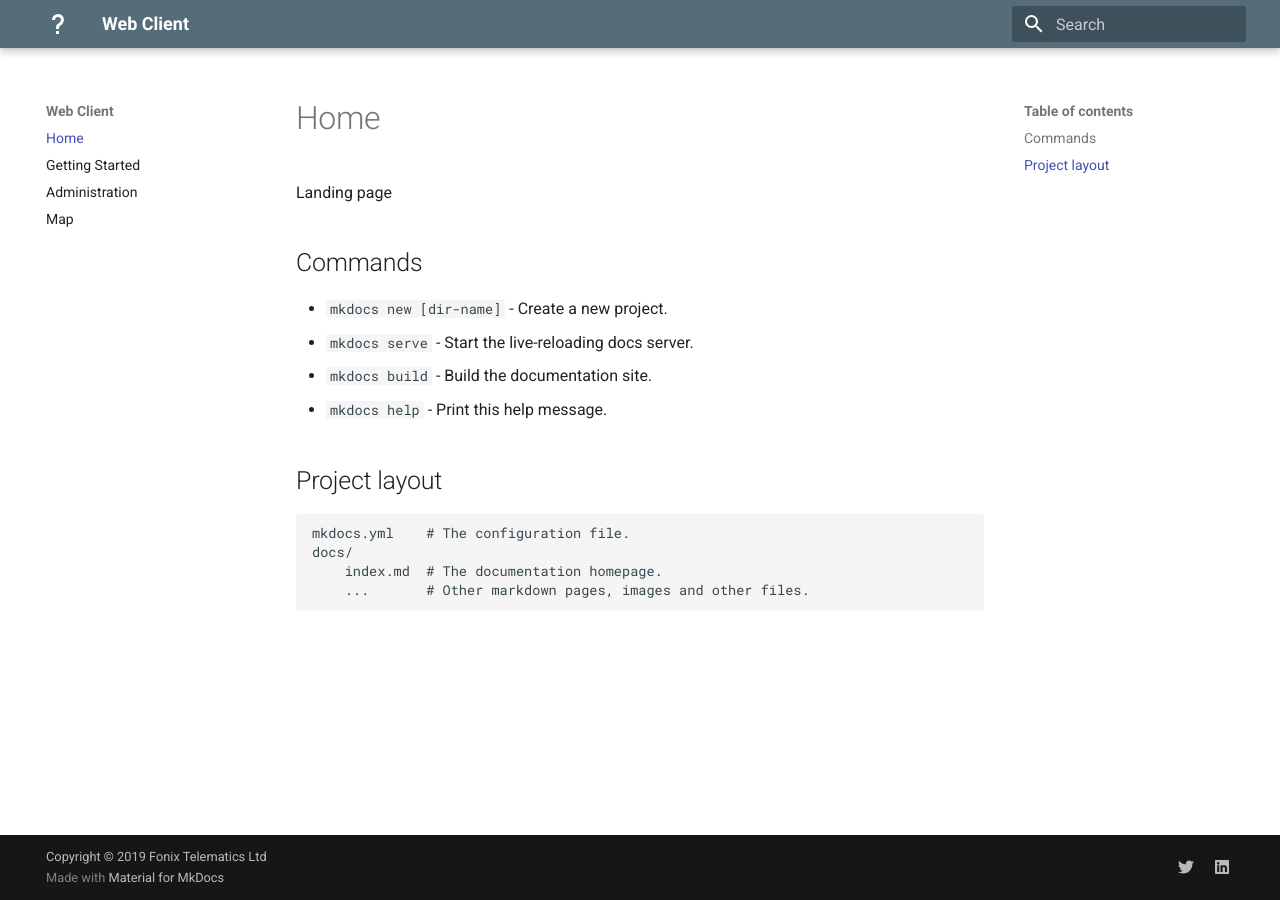
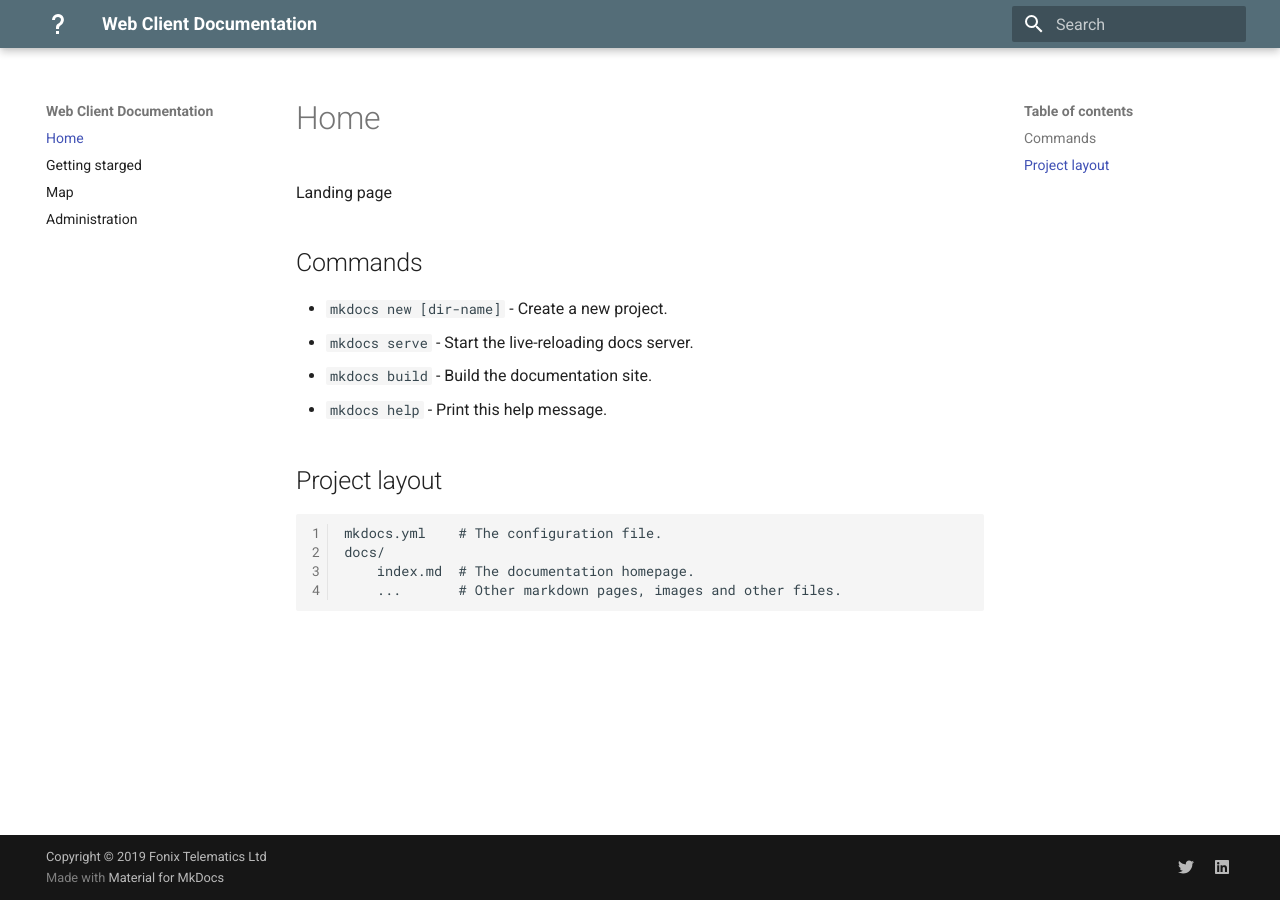
Before and after one commit to fonixtelematics/user-manual, an MkDocs documentation site: the page built from docs/index.md, in a window 1280 px wide. Built offline with MkDocs 1.6.1 and Material for MkDocs 9.7.7, drawn with Linux system fonts in a browser that asks for light colours; some of the changed lines change nothing that is shown.

Commit message:
added navigation

```diff
--- a/mkdocs.yml
+++ b/mkdocs.yml
@@ -1,5 +1,10 @@
 # project information
-site_name: Web Client
+site_name: Web Client Documentation
+nav:
+  - Home: index.md
+  - Getting starged: getting-started.md
+  - Map: module-map.md
+  - Administration: module-administration.md
 
 # copyright
 copyright: 'Copyright &copy; 2019 Fonix Telematics Ltd'
@@ -28,5 +33,7 @@ markdown_extensions:
   - admonition
   - codehilite:
       guess_lang: false
+      linenums: true
+  - footnotes
   - toc:
       permalink: true
```
Also changed, not shown: 1 other file.
